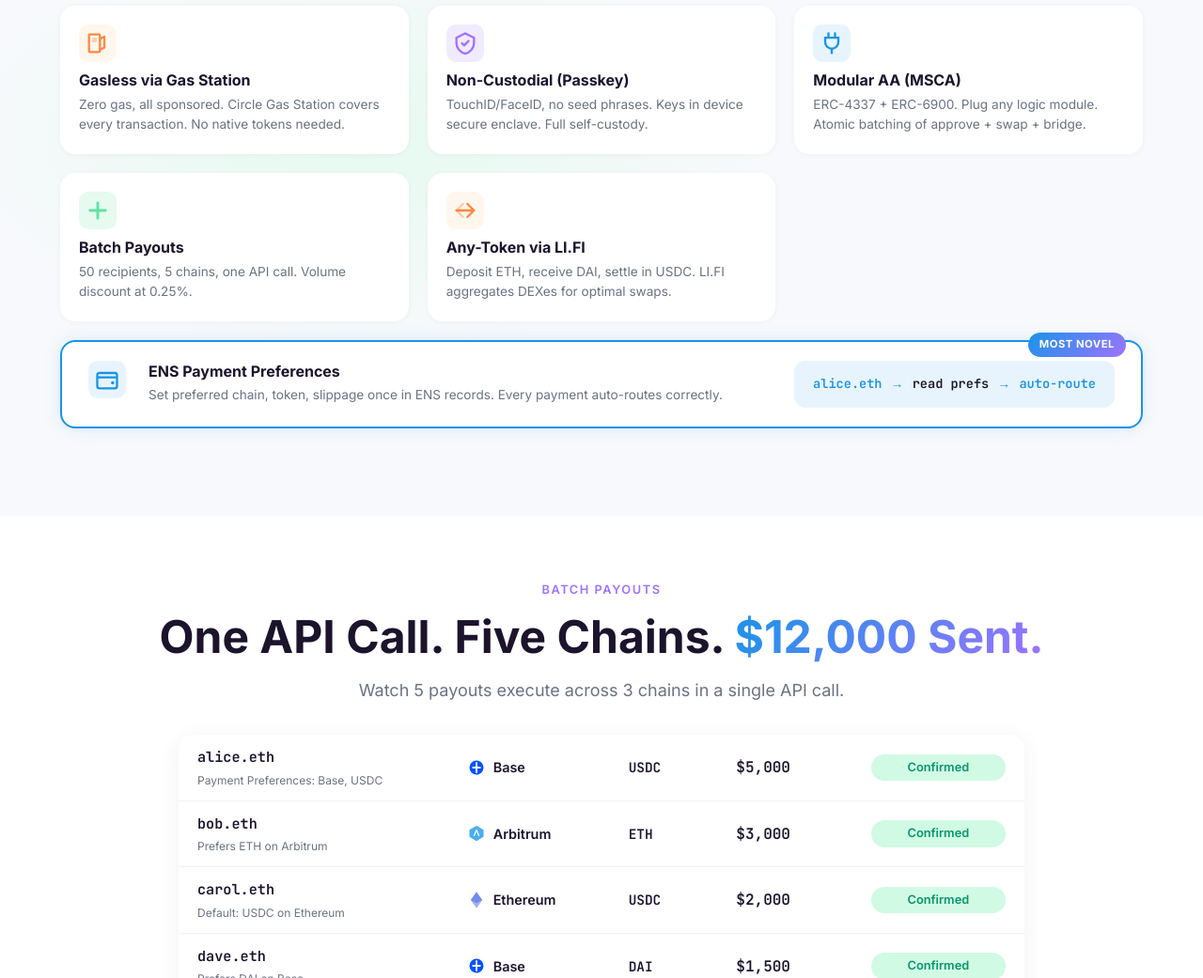
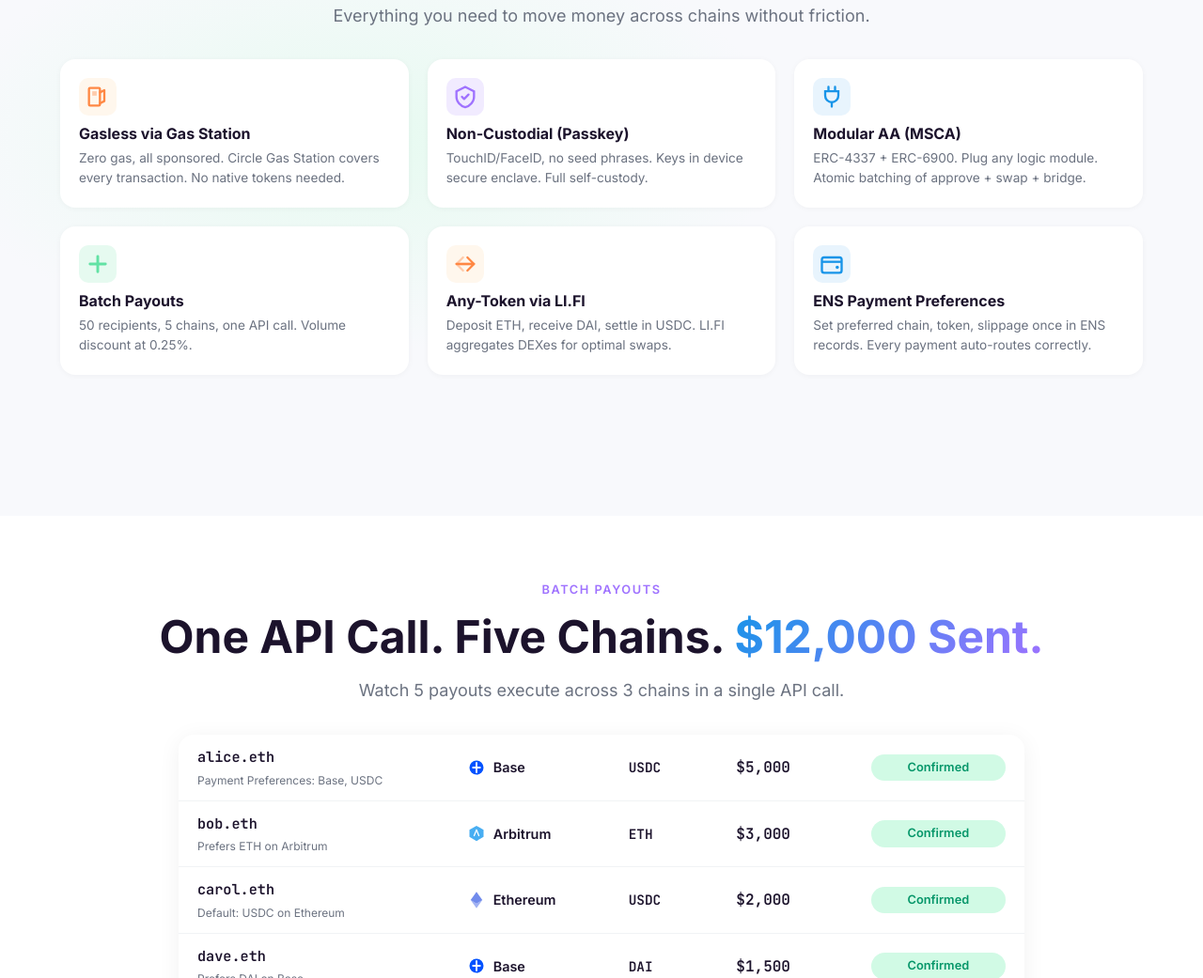
Before and after one commit to gliry/payments, a plain HTML site: page demo/index.html in a window 1280 px wide. Shown: the part 3451-4492 px from the top of the page at 94% size. Drawn offline with Linux system fonts and the light colour scheme.

Commit message:
features

```diff
--- a/demo/index.html
+++ b/demo/index.html
@@ -427,23 +427,13 @@
           <p class="feature-card__desc">Deposit ETH, receive DAI, settle in USDC. LI.FI aggregates DEXes for optimal swaps.</p>
         </div>
 
-        <!-- ENS (highlighted — full row) -->
-        <div class="feature-card feature-card--highlight reveal reveal--delay-6">
+        <!-- ENS -->
+        <div class="feature-card reveal reveal--delay-6">
           <div class="feature-card__icon feature-card__icon--ens">
             <svg viewBox="0 0 24 24" fill="none"><rect x="3" y="6" width="18" height="14" rx="2" stroke="#1894E8" stroke-width="2"/><path d="M3 10H21" stroke="#1894E8" stroke-width="2"/><circle cx="17" cy="15" r="1.5" fill="#1894E8"/></svg>
           </div>
-          <div class="feature-card__content">
-            <span class="feature-card__badge">Most Novel</span>
-            <h3 class="feature-card__title">ENS Payment Preferences</h3>
-            <p class="feature-card__desc">Set preferred chain, token, slippage once in ENS records. Every payment auto-routes correctly.</p>
-          </div>
-          <div class="ens-workflow">
-            <span class="ens-step--highlight">alice.eth</span>
-            <span class="ens-arrow">&rarr;</span>
-            <span class="ens-step">read prefs</span>
-            <span class="ens-arrow">&rarr;</span>
-            <span class="ens-step--highlight">auto-route</span>
-          </div>
+          <h3 class="feature-card__title">ENS Payment Preferences</h3>
+          <p class="feature-card__desc">Set preferred chain, token, slippage once in ENS records. Every payment auto-routes correctly.</p>
         </div>
       </div>
     </div>
--- a/demo/style.css
+++ b/demo/style.css
@@ -749,24 +749,6 @@
   box-shadow: 0 12px 32px rgba(0,0,0,0.08);
 }
 
-/* ENS highlighted card — full row */
-.feature-card--highlight {
-  grid-column: 1 / -1;
-  border: 2px solid var(--color-primary);
-  box-shadow: 0 0 20px rgba(24, 148, 232, 0.12), 0 1px 6px rgba(0,0,0,0.04);
-  display: flex;
-  align-items: center;
-  gap: 24px;
-  padding: 20px 28px;
-}
-
-.feature-card--highlight:hover {
-  box-shadow: 0 0 30px rgba(24, 148, 232, 0.2), 0 12px 32px rgba(0,0,0,0.08);
-}
-
-.feature-card--highlight .feature-card__content {
-  flex: 1;
-}
 
 .ens-workflow {
   display: flex;
```
